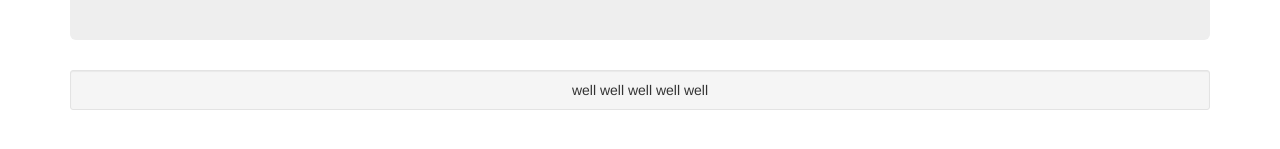
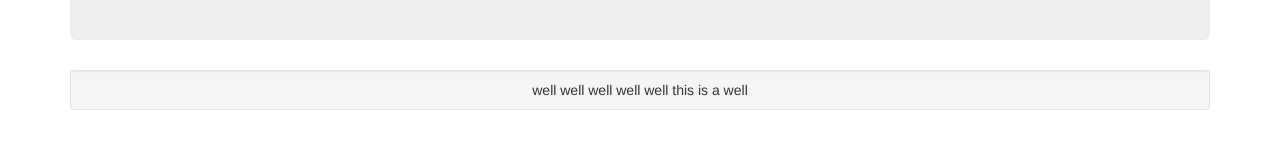
Before and after one commit to spaghettinicosuave/day3practice, a plain HTML site: page index.html in a window 1280 px wide. Shown: the part 311-460 px from the top of the page. Drawn offline with nearby package versions, Linux system fonts and the light colour scheme.

Commit message:
first push to gh-pages branch

```diff
--- a/index.html
+++ b/index.html
@@ -27,7 +27,7 @@
       <p><a class="btn btn-primary btn-lg" href="#" role="button">Get memes!</a></p>
     </div>
   <div>
-  <div class="well well-sm">well well well well well</div>
+  <div class="well well-sm">well well well well well this is a well</div>
   <script src="https://code.jquery.com/jquery-2.2.4.min.js"> </script>
   <script src="js/bootstrap.min.js"></script>
 </body>
```
